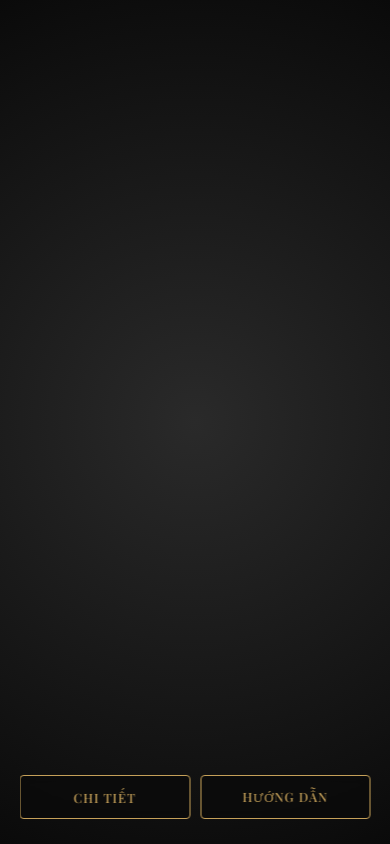
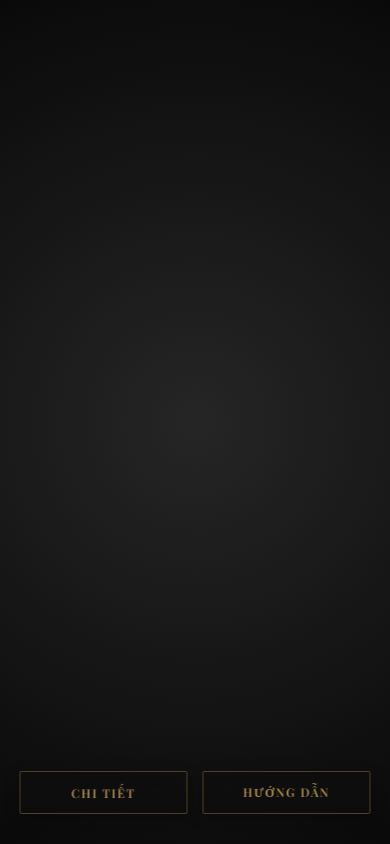
Before and after one commit to minhanh1604minhanh-wq/ao_dai, a plain HTML site: page index.html in a window 390 px wide. Drawn offline with nearby package versions, Linux system fonts and the light colour scheme; some packages are replaced by stand-ins of ours; a script that the page names is missing.

Commit message:
Add files via upload

```diff
--- a/index.html
+++ b/index.html
@@ -5,10 +5,8 @@
     <meta name="viewport" content="width=device-width, initial-scale=1.0">
     <title>MÔ HÌNH 3D TƯƠNG TÁC</title>
 
-    <!-- Tích hợp thư viện Model Viewer -->
     <script type="module" src="https://ajax.googleapis.com/ajax/libs/model-viewer/3.1.1/model-viewer.min.js"></script>
 
-    <!-- Thêm Google Fonts cho phông chữ trang nghiêm, cổ điển -->
     <link rel="preconnect" href="https://fonts.googleapis.com">
     <link rel="preconnect" href="https://fonts.gstatic.com" crossorigin>
     <link href="https://fonts.googleapis.com/css2?family=Lora:ital,wght@0,400;0,500;1,400&family=Playfair+Display:wght@500;600;700&display=swap" rel="stylesheet">
@@ -24,6 +22,71 @@
             font-family: 'Lora', serif;
             background: radial-gradient(circle at center, #2a2a2a 0%, #0a0a0a 100%);
             color: #f4f4f4;
+        }
+
+        /* --- HIỆU ỨNG CHÀO MỪNG (INTRO ANIMATION) --- */
+        #intro-overlay {
+            position: fixed;
+            top: 0;
+            left: 0;
+            width: 100%;
+            height: 100%;
+            background-color: #0a0a0a;
+            z-index: 100;
+            display: flex;
+            justify-content: center;
+            align-items: center;
+            transition: opacity 1s cubic-bezier(0.4, 0, 0.2, 1), transform 1s ease;
+        }
+
+        .intro-text {
+            font-family: 'Playfair Display', serif;
+            font-size: 2.5rem;
+            color: #c5a059;
+            letter-spacing: 6px;
+            text-transform: uppercase;
+            font-weight: 600;
+            opacity: 0;
+            transform: scale(0.95);
+            animation: fadeInText 2s forwards 0.5s, fadeOutText 1.5s forwards 3s;
+            text-shadow: 0 0 20px rgba(197, 160, 89, 0.2);
+            text-align: center;
+            padding: 0 20px;
+        }
+
+        @keyframes fadeInText {
+            to {
+                opacity: 1;
+                transform: scale(1);
+            }
+        }
+
+        @keyframes fadeOutText {
+            to {
+                opacity: 0;
+                transform: scale(1.05);
+                filter: blur(4px);
+            }
+        }
+
+        /* Ẩn toàn bộ màn hình intro */
+        #intro-overlay.fade-out {
+            opacity: 0;
+            pointer-events: none;
+        }
+
+        /* --- GIAO DIỆN CHÍNH (Sẽ hiện lên sau Intro) --- */
+        .main-content {
+            width: 100%;
+            height: 100%;
+            opacity: 0;
+            transform: scale(1.02);
+            transition: opacity 1.5s ease 4s, transform 1.5s ease 4s; /* Chờ intro chạy xong */
+        }
+
+        .main-content.visible {
+            opacity: 1;
+            transform: scale(1);
         }
 
         /* Tùy chỉnh khung 3D */
@@ -64,26 +127,25 @@
             pointer-events: auto;
         }
 
-        /* Khung chứa nội dung thông tin - Có khả năng vuốt cuộn tự động */
+        /* Khung chứa nội dung thông tin */
         .info-content {
             width: 100%;
             max-width: 650px;
-            max-height: 75vh; /* Giới hạn chiều cao để không bị tràn trên điện thoại */
-            overflow-y: auto;  /* Kích hoạt tính năng vuốt lên xuống khi nội dung dài */
+            max-height: 75vh;
+            overflow-y: auto;
             padding: 40px;
-            background: rgba(15, 15, 15, 0.9);
-            border: 1px solid #c5a059;
+            background: rgba(15, 15, 15, 0.95);
+            border: 1px solid rgba(197, 160, 89, 0.5);
             border-radius: 4px;
             backdrop-filter: blur(10px);
-            box-shadow: 0 20px 50px rgba(0,0,0,0.8);
+            box-shadow: 0 20px 50px rgba(0,0,0,0.9);
             transform: translateY(20px);
-            transition: transform 0.4s ease;
+            transition: transform 0.4s cubic-bezier(0.4, 0, 0.2, 1);
             box-sizing: border-box;
         }
 
-        /* Tùy chỉnh thanh cuộn bên trong khung thông tin cho đẹp và mảnh hơn */
         .info-content::-webkit-scrollbar {
-            width: 6px;
+            width: 5px;
         }
         .info-content::-webkit-scrollbar-thumb {
             background-color: #c5a059;
@@ -133,65 +195,108 @@
             font-weight: 500;
         }
 
-        /* Khu vực chứa các nút bấm điều khiển phía dưới */
+        /* --- THIẾT KẾ NÚT BẤM CHUYÊN NGHIỆP THẾ HỆ MỚI --- */
         .button-container {
             position: absolute;
-            bottom: 40px;
+            bottom: 50px;
             left: 50%;
             transform: translateX(-50%);
             display: flex;
-            gap: 20px; /* Khoảng cách giữa 2 nút */
+            gap: 25px;
             z-index: 20;
-            width: 90%;
-            max-width: 500px;
+            width: auto;
+            min-width: 320px;
             justify-content: center;
         }
 
-        /* Định dạng nút bấm hệ thống công thức chung */
         .control-btn {
-            flex: 1;
-            padding: 13px 20px;
+            position: relative;
+            padding: 14px 35px;
             font-family: 'Playfair Display', serif;
-            font-size: 0.9rem;
+            font-size: 0.85rem;
+            font-weight: 600;
             color: #c5a059;
-            background-color: rgba(10, 10, 10, 0.8);
-            border: 1px solid #c5a059;
-            border-radius: 4px;
+            background: rgba(15, 15, 15, 0.7);
+            border: 1px solid rgba(197, 160, 89, 0.4);
+            border-radius: 2px; /* Góc bo nhẹ vuông vắn tạo nét sang trọng */
             cursor: pointer;
             text-transform: uppercase;
-            letter-spacing: 2px;
-            transition: all 0.3s ease;
-            backdrop-filter: blur(4px);
-            white-space: nowrap;
-            text-align: center;
+            letter-spacing: 3px;
+            overflow: hidden;
+            transition: all 0.4s cubic-bezier(0.25, 0.8, 0.25, 1);
+            backdrop-filter: blur(8px);
+            box-shadow: 0 4px 15px rgba(0, 0, 0, 0.3);
+        }
+
+        /* Hiệu ứng đường viền và ánh sáng khi Hover */
+        .control-btn::before {
+            content: '';
+            position: absolute;
+            top: 0;
+            left: -100%;
+            width: 100%;
+            height: 100%;
+            background: linear-gradient(
+                90deg,
+                transparent,
+                rgba(197, 160, 89, 0.15),
+                transparent
+            );
+            transition: 0.5s;
+        }
+
+        .control-btn:hover::before {
+            left: 100%;
         }
 
         .control-btn:hover {
+            color: #111111;
             background-color: #c5a059;
-            color: #0a0a0a;
-            box-shadow: 0 0 15px rgba(197, 160, 89, 0.4);
+            border-color: #c5a059;
+            box-shadow: 0 0 25px rgba(197, 160, 89, 0.5);
+            transform: translateY(-3px);
+        }
+
+        /* Nút ở trạng thái Đóng Lại (Active) */
+        .control-btn.active-state {
+            background-color: rgba(197, 160, 89, 0.15);
+            border-color: #c5a059;
+            color: #f4f4f4;
+            box-shadow: inset 0 0 10px rgba(197, 160, 89, 0.2);
         }
 
         /* Tối ưu giao diện mượt hơn trên điện thoại nhỏ */
         @media (max-width: 480px) {
+            .intro-text {
+                font-size: 1.8rem;
+                letter-spacing: 4px;
+            }
             .info-content {
                 padding: 25px 20px;
             }
+            .button-container {
+                bottom: 30px;
+                gap: 15px;
+                width: 90%;
+                min-width: unset;
+            }
             .control-btn {
-                font-size: 0.8rem;
-                padding: 12px 10px;
-                letter-spacing: 1px;
-            }
-            .button-container {
-                bottom: 25px;
-                gap: 10px;
+                font-size: 0.75rem;
+                padding: 12px 15px;
+                letter-spacing: 1.5px;
+                flex: 1;
             }
         }
     </style>
 </head>
 <body>
 
-    <!-- Khung 3D: Cấu hình min/max-field-of-view để mở rộng phạm vi phóng to/thu nhỏ tối đa -->
+    <div id="intro-overlay">
+        <div class="intro-text">Mô hình Áo Dài</div>
+    </div>
+
+    <div id="main-content" class="main-content">
+
         <model-viewer
             src="8d618a9f-7b50-4ff1-bd84-881cfc2889cb.glb"
             camera-controls
@@ -205,7 +310,6 @@
             max-field-of-view="180deg">
         </model-viewer>
 
-    <!-- BẢNG 1: CHI TIẾT TRANG PHỤC -->
         <div id="overlay-detail" class="overlay-layer">
             <div class="info-content">
                 <h2>Chi tiết trang phục</h2>
@@ -219,7 +323,6 @@
             </div>
         </div>
 
-    <!-- BẢNG 2: HƯỚNG DẪN TƯƠNG TÁC -->
         <div id="overlay-guide" class="overlay-layer">
             <div class="info-content">
                 <h2>Hướng dẫn tương tác</h2>
@@ -233,10 +336,11 @@
             </div>
         </div>
 
-    <!-- KHU VỰC NÚT ĐIỀU KHIỂN -->
         <div class="button-container">
             <button id="detail-btn" class="control-btn">Chi Tiết</button>
             <button id="guide-btn" class="control-btn">Hướng Dẫn</button>
+        </div>
+
     </div>
 
     <script>
@@ -246,21 +350,47 @@
         const overlayGuide = document.getElementById('overlay-guide');
         const body = document.body;
 
+        const introOverlay = document.getElementById('intro-overlay');
+        const mainContent = document.getElementById('main-content');
+
+        // XỬ LÝ ĐỂ BẬT KÍCH HOẠT HIỆU ỨNG CHUYỂN CẢNH
+        window.addEventListener('DOMContentLoaded', () => {
+            // Cho phép màn hình chính sẵn sàng hiện lên song song với hoạt ảnh mờ dần của intro
+            mainContent.classList.add('visible');
+
+            // Sau 4.5 giây (khi chữ ẩn hoàn toàn), xóa bỏ hoàn toàn màn che intro
+            setTimeout(() => {
+                introOverlay.classList.add('fade-out');
+                setTimeout(() => {
+                    introOverlay.remove(); // Xóa khỏi DOM để tối ưu bộ nhớ
+                }, 1000);
+            }, 4500);
+        });
+
+        // Hàm reset trạng thái nút bấm về mặc định
+        function resetButtons() {
+            detailBtn.textContent = 'Chi Tiết';
+            detailBtn.classList.remove('active-state');
+            guideBtn.textContent = 'Hướng Dẫn';
+            guideBtn.classList.remove('active-state');
+        }
+
         // Xử lý sự kiện nút Chi Tiết
         detailBtn.addEventListener('click', (e) => {
             e.stopPropagation();
             if (overlayGuide.classList.contains('active')) {
                 overlayGuide.classList.remove('active');
-                guideBtn.textContent = 'Hướng Dẫn';
             }
 
             overlayDetail.classList.toggle('active');
 
             if (overlayDetail.classList.contains('active')) {
+                resetButtons();
                 detailBtn.textContent = 'Đóng Lại';
+                detailBtn.classList.add('active-state');
                 body.classList.add('info-active');
             } else {
-                detailBtn.textContent = 'Chi Tiết';
+                resetButtons();
                 body.classList.remove('info-active');
             }
         });
@@ -270,16 +400,17 @@
             e.stopPropagation();
             if (overlayDetail.classList.contains('active')) {
                 overlayDetail.classList.remove('active');
-                detailBtn.textContent = 'Chi Tiết';
             }
 
             overlayGuide.classList.toggle('active');
 
             if (overlayGuide.classList.contains('active')) {
+                resetButtons();
                 guideBtn.textContent = 'Đóng Lại';
+                guideBtn.classList.add('active-state');
                 body.classList.add('info-active');
             } else {
-                guideBtn.textContent = 'Hướng Dẫn';
+                resetButtons();
                 body.classList.remove('info-active');
             }
         });
@@ -290,8 +421,7 @@
                 overlayDetail.classList.remove('active');
                 overlayGuide.classList.remove('active');
                 body.classList.remove('info-active');
-                detailBtn.textContent = 'Chi Tiết';
-                guideBtn.textContent = 'Hướng Dẫn';
+                resetButtons();
             }
         });
     </script>
```
Lines whose indentation alone changed are shown as unchanged.
